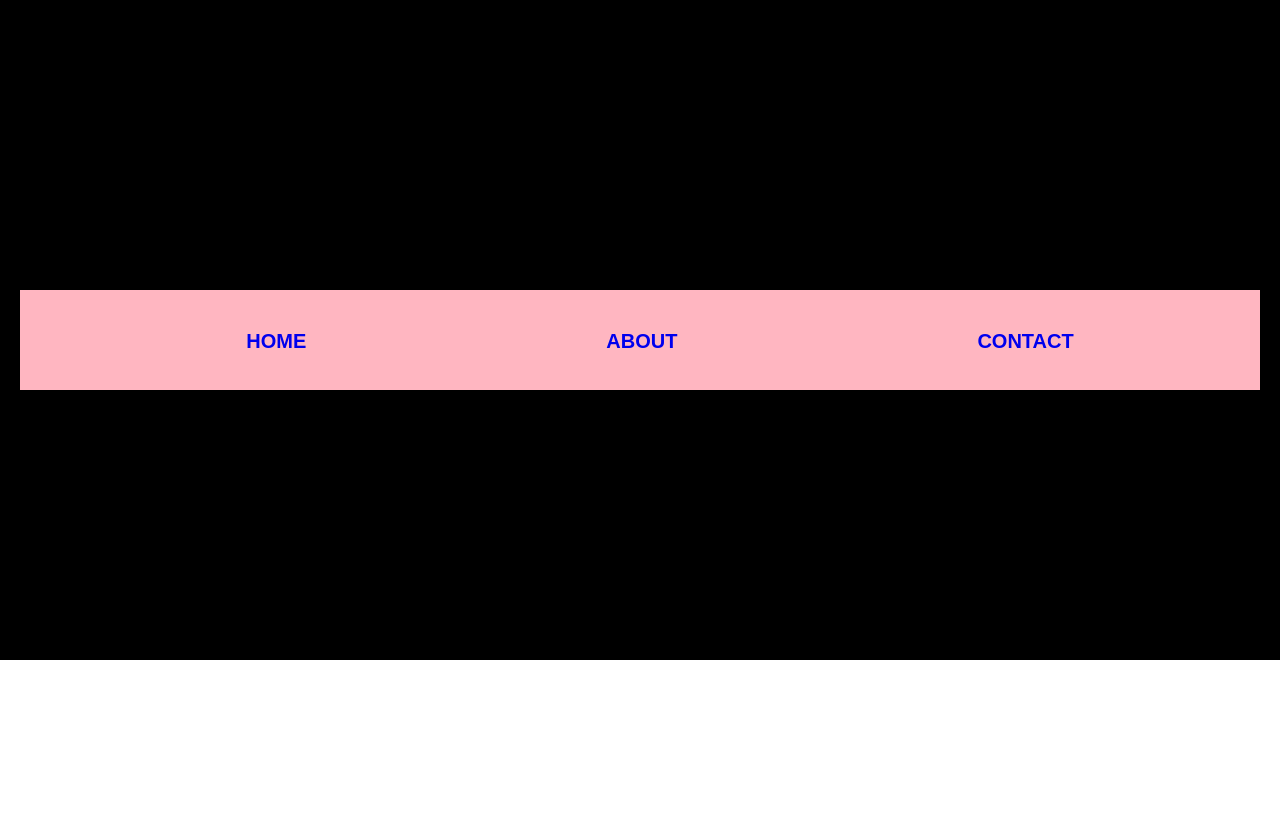
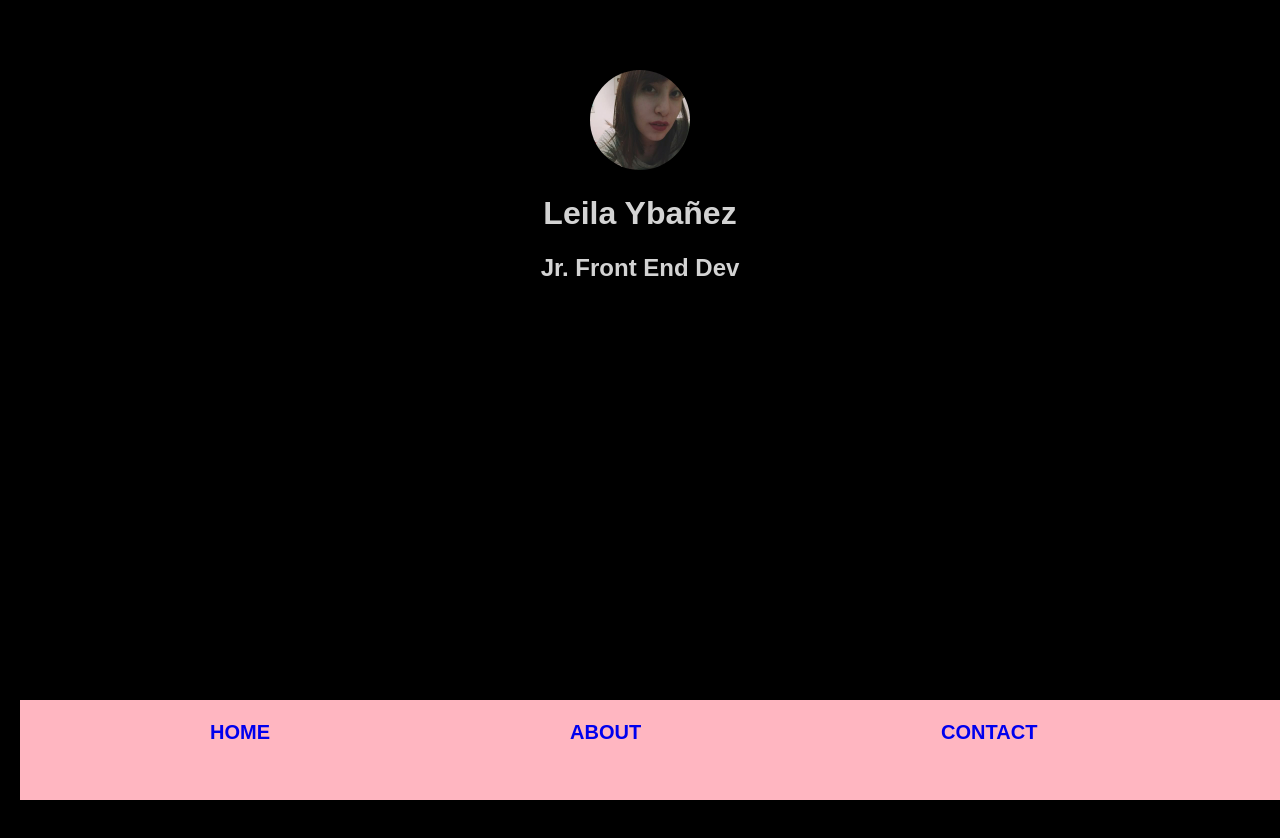
Before and after one commit to leilaybnz/react-workshop, a React (Create React App) app: page / in a window 1280 px wide. Before the commit the page ends 800 px from the top, so only its background shows below. Built offline with nearby package versions, Linux system fonts and the light colour scheme; a web font is replaced by a local one.

Commit message:
Trying to make the nav work

```diff
--- a/src/App.css
+++ b/src/App.css
@@ -5,7 +5,7 @@
 }
 
 .App-main {
-  height: 620px;
+  height: 100vh;
   padding: 20px;
   color: white;
 }
@@ -27,11 +27,16 @@
   background-color: lightpink;
   margin-top: 270px;
   box-sizing: border-box;
+  position: fixed;
+  bottom: 0;
 }
 
 .lista ul {
   list-style-type: none;
   font-weight: 100;
+  margin-top: 410px;
+  position: fixed;
+  bottom: 0;
 }
 
 li {
@@ -51,4 +56,6 @@ p {
   text-align: justify;
   font-weight: 100;
   color: lightgrey;
+  margin-top: 50px;
+  margin-left: 450px;
 }
--- a/src/App.js
+++ b/src/App.js
@@ -1,5 +1,4 @@
 import React, { Component } from 'react';
-import profile from './assets/profile.jpg'
 import './App.css';
 import Primary from '../src/components/Primary/Primary';
 import Nav from '../src/components/Nav/Nav';
@@ -16,10 +15,11 @@ class App extends Component {
       <Router history={history}>
       <div className="App">
         <div className="App-main">
-          <Nav home={"Home"} about={"About"} contact={"Contact"} />
           <Switch>
+            <Route exact path="/" component={Primary} />
             <Route path="/about" component={About} />
           </Switch>
+          <Nav />
         </div>
       </div>
       </Router>
--- a/src/components/About/About.js
+++ b/src/components/About/About.js
@@ -3,6 +3,7 @@ import React from 'react';
 const About = (props) => {
     return(
         <div className="about">
+            <h1>About</h1>
             <p>Elit voluptate magna magna fugiat et reprehenderit irure aliqua eiusmod ipsum est pariatur. Reprehenderit dolor aliquip minim veniam cupidatat non et exercitation ullamco nostrud consectetur adipisicing. Nostrud labore ad voluptate incididunt aute velit occaecat aliquip esse. Irure nostrud exercitation laborum commodo id aliquip. Veniam quis aute ex enim. Cillum ut ad aliquip id culpa labore dolor dolor adipisicing officia id sunt nulla ex. Do ullamco tempor velit nisi ad ex.</p>
         </div>
     )
--- a/src/components/Nav/Nav.js
+++ b/src/components/Nav/Nav.js
@@ -2,13 +2,13 @@ import React, { Component } from 'react';
 import About from '../About/About';
 import { Link } from "react-router-dom";
 
-const Nav = (props) => {
+const Nav = () => {
     return (
         <div className="lista">
             <ul>
-                <Link to='/'><li className="home">{props.home}</li></Link>
+                <Link to='/'><li className="home">Home</li></Link>
                 <Link to='/about'><li className="about">About</li></Link>
-                <Link to='/contact'><li className="contact">{props.contact}</li></Link>
+                <Link to='/contact'><li className="contact">Contact</li></Link>
             </ul>
         </div>
     )
--- a/src/components/Primary/Primary.js
+++ b/src/components/Primary/Primary.js
@@ -1,11 +1,12 @@
 import React, { Component } from 'react';
+import profile from '../../assets/profile.jpg';
 
 const Primary = (props) => {
     return (
         <div className="box">
-        <img src={props.profile} className="profile" alt="Profile" />
-          <h1 className="name">{props.name}</h1>
-          <h2 className="job">{props.job}</h2>
+        <img src={profile} className="profile" alt="Profile" />
+          <h1 className="name">Leila Ybañez</h1>
+          <h2 className="job">Jr. Front End Dev</h2>
         </div>
     )
 }
```
